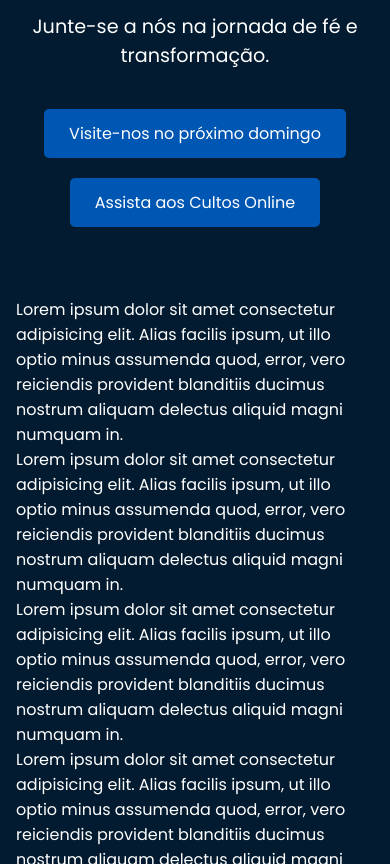
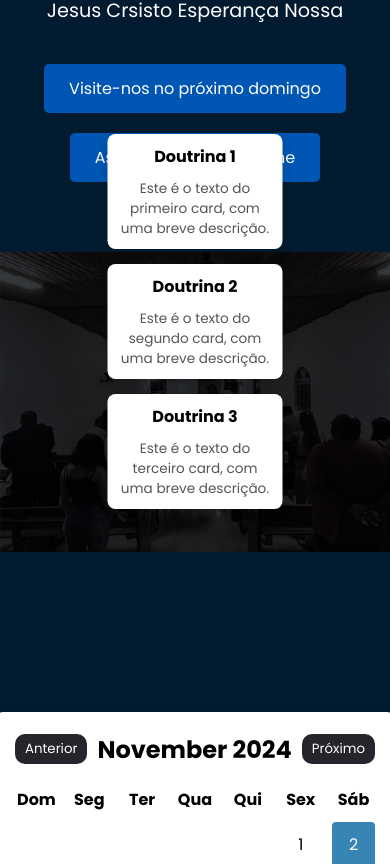
Before and after one commit to IgorOdSilva/landing-page-igreja, a plain HTML site: page index.html in a window 390 px wide. Shown: the part 292-1156 px from the top of the page. Drawn offline with nearby package versions, Linux system fonts and the light colour scheme.

Commit message:
SESSÃO PARA DOUTRINAS VERSÃO INICIAL

```diff
--- a/css/contato.css
+++ b/css/contato.css
@@ -2,13 +2,15 @@
     margin-top: 10rem;
     width: 100%;
     display: flex;
+    flex-direction: column;
+    gap: 3rem;
     align-items: center;
     justify-content: center;
 }
 
 /* From Uiverse.io by gharsh11032000 */
 .form-container {
-    width: 50%;
+    width: 80%;
     background: linear-gradient(#212121, #212121) padding-box,
                 linear-gradient(145deg, transparent 35%,white, #40c9ff) border-box;
     border: 2px solid transparent;
--- /dev/null
+++ b/css/divider.css
@@ -0,0 +1,11 @@
+.divider {
+    background-color: red;
+    width: 100%;
+    height: 200px;
+    background-image: url('../assets/image/background\ 1.png');
+    background-repeat: no-repeat;
+    background-size: cover;
+    background-position: center;
+    margin-top: 5rem;
+    margin-bottom: 5rem;
+}
--- /dev/null
+++ b/css/sobre.css
@@ -0,0 +1,87 @@
+.image-section {
+    position: relative;
+    width: 100%;
+    height: 500px;
+  }
+
+  .background-image {
+    width: 100%;
+    height: 100%;
+    object-fit: cover;
+  }
+
+  .card-container {
+    position: absolute;
+    bottom: -50px;
+    left: 50%;
+    transform: translateX(-50%);
+    display: flex;
+    gap: 20px;
+  }
+
+  .card {
+    width: 200px;
+    background-color: white;
+    box-shadow: 0 4px 12px rgba(0, 0, 0, 0.15);
+    border-radius: 8px;
+    padding: 20px;
+    text-align: center;
+  }
+
+  .card-title {
+    font-size: 1.2em;
+    margin-bottom: 10px;
+    color: black;
+  }
+
+  .card-text {
+    font-size: 1em;
+    color: #555;
+  }
+
+  /* Responsividade para tablets */
+  @media (max-width: 768px) {
+    .card-container {
+      flex-direction: column;
+      align-items: center;
+      bottom: 42px;
+      gap: 15px; /* menor espaçamento entre cards */
+    }
+
+    .card {
+      width: 80%; /* cards ocupam uma proporção maior da tela */
+      padding: 15px;
+    }
+
+    .card-title {
+      font-size: 1.1em;
+    }
+
+    .card-text {
+      font-size: 0.9em;
+    }
+  }
+
+  /* Responsividade para celulares */
+  @media (max-width: 480px) {
+    .image-section {
+      height: 300px; /* reduz a altura da imagem para telas menores */
+    }
+
+    .card-container {
+      bottom: 43px;
+    }
+
+    .card {
+      width: 90%; /* cards ocupam quase toda a largura */
+      padding: 10px;
+    }
+
+    .card-title {
+      font-size: 1em;
+    }
+
+    .card-text {
+      font-size: 0.85em;
+    }
+  }
--- a/css/style.css
+++ b/css/style.css
@@ -25,5 +25,5 @@ main {
     justify-content: center;
     padding-top: 10rem;
     padding-bottom: 10rem;
-    margin: 1rem;
+    width: 100%;
 }
--- a/index.html
+++ b/index.html
@@ -7,9 +7,11 @@
     <link rel="stylesheet" href="css/style.css">
     <link rel="stylesheet" href="css/header.css">
     <link rel="stylesheet" href="css/hero.css">
+    <link rel="stylesheet" href="css/sobre.css">
     <link rel="stylesheet" href="css/calendar.css">
     <link rel="stylesheet" href="css/contato.css">
     <link rel="stylesheet" href="css/footer.css">
+    <link rel="stylesheet" href="css/divider.css">
     <link href='https://unpkg.com/boxicons@2.1.4/css/boxicons.min.css' rel='stylesheet'>
     <link rel="stylesheet" type="text/css" href="https://cdnjs.cloudflare.com/ajax/libs/font-awesome/5.15.1/css/all.min.css">
 </head>
@@ -34,7 +36,7 @@
         <section class="hero">
             <div class="hero">
                 <h1>Bem-vindo à Cristã Universal</h1>
-                <p>Junte-se a nós na jornada de fé e transformação.</p>
+                <p>Jesus Crsisto Esperança Nossa</p>
                 <a href="#cultos" class="cta-button">Visite-nos no próximo domingo</a>
                 <a href="#online" class="cta-button">Assista aos Cultos Online</a>
             </div>
@@ -42,15 +44,29 @@
             <div class="info-section">
                 <!-- img sr<c="assets/image/background 1.png" alt=""> -->
             </div>
-        </section>
-        <section class="sobre">
-            <p>Lorem ipsum dolor sit amet consectetur adipisicing elit. Alias facilis ipsum, ut illo optio minus assumenda quod, error, vero reiciendis provident blanditiis ducimus nostrum aliquam delectus aliquid magni numquam in.</p>
-            <p>Lorem ipsum dolor sit amet consectetur adipisicing elit. Alias facilis ipsum, ut illo optio minus assumenda quod, error, vero reiciendis provident blanditiis ducimus nostrum aliquam delectus aliquid magni numquam in.</p>
-            <p>Lorem ipsum dolor sit amet consectetur adipisicing elit. Alias facilis ipsum, ut illo optio minus assumenda quod, error, vero reiciendis provident blanditiis ducimus nostrum aliquam delectus aliquid magni numquam in.</p>
-            <p>Lorem ipsum dolor sit amet consectetur adipisicing elit. Alias facilis ipsum, ut illo optio minus assumenda quod, error, vero reiciendis provident blanditiis ducimus nostrum aliquam delectus aliquid magni numquam in.</p>
-            <p>Lorem ipsum dolor sit amet consectetur adipisicing elit. Alias facilis ipsum, ut illo optio minus assumenda quod, error, vero reiciendis provident blanditiis ducimus nostrum aliquam delectus aliquid magni numquam in.</p>
+        <!-- </section>
+        <section class="divider"> -->
 
         </section>
+
+        <div class="image-section">
+            <img src="assets/image/background 1.png" alt="Imagem de fundo" class="background-image" />
+            <div class="card-container">
+              <div class="card">
+                <h3 class="card-title">Doutrina 1</h3>
+                <p class="card-text">Este é o texto do primeiro card, com uma breve descrição.</p>
+              </div>
+              <div class="card">
+                <h3 class="card-title">Doutrina 2</h3>
+                <p class="card-text">Este é o texto do segundo card, com uma breve descrição.</p>
+              </div>
+              <div class="card">
+                <h3 class="card-title">Doutrina 3</h3>
+                <p class="card-text">Este é o texto do terceiro card, com uma breve descrição.</p>
+              </div>
+            </div>
+        </div>
+
 
         <section class="cultos">
             <div class="container-calendar">
@@ -86,6 +102,7 @@
         </section>
 
         <section class="contato">
+            <h1>Faça seu pedido de oração, estaremos intercedendo por você e seu pedido!</h1>
             <div class="form-container">
                 <form class="form">
                     <div class="form-group">
--- a/js/calendar.js
+++ b/js/calendar.js
@@ -10,7 +10,6 @@ let currentDate = new Date();
 // Defina os eventos específicos por data e os eventos recorrentes para quarta, sábado e domingo
 const events = {
   "2024-11-10": { name: "- Confraternização", color: "#89AAE6" },
-  "2024-11-15": { name: "- Reunião Importante", color: "#89AAE6" },
   "2024-12-25": { name: "- Natal", color: "#89AAE6" },
 };
 
```
Also changed, not shown: assets/image/Design sem nome (1).png (added), assets/image/Design_sem_nome__1_-removebg-preview.PNG (added).
